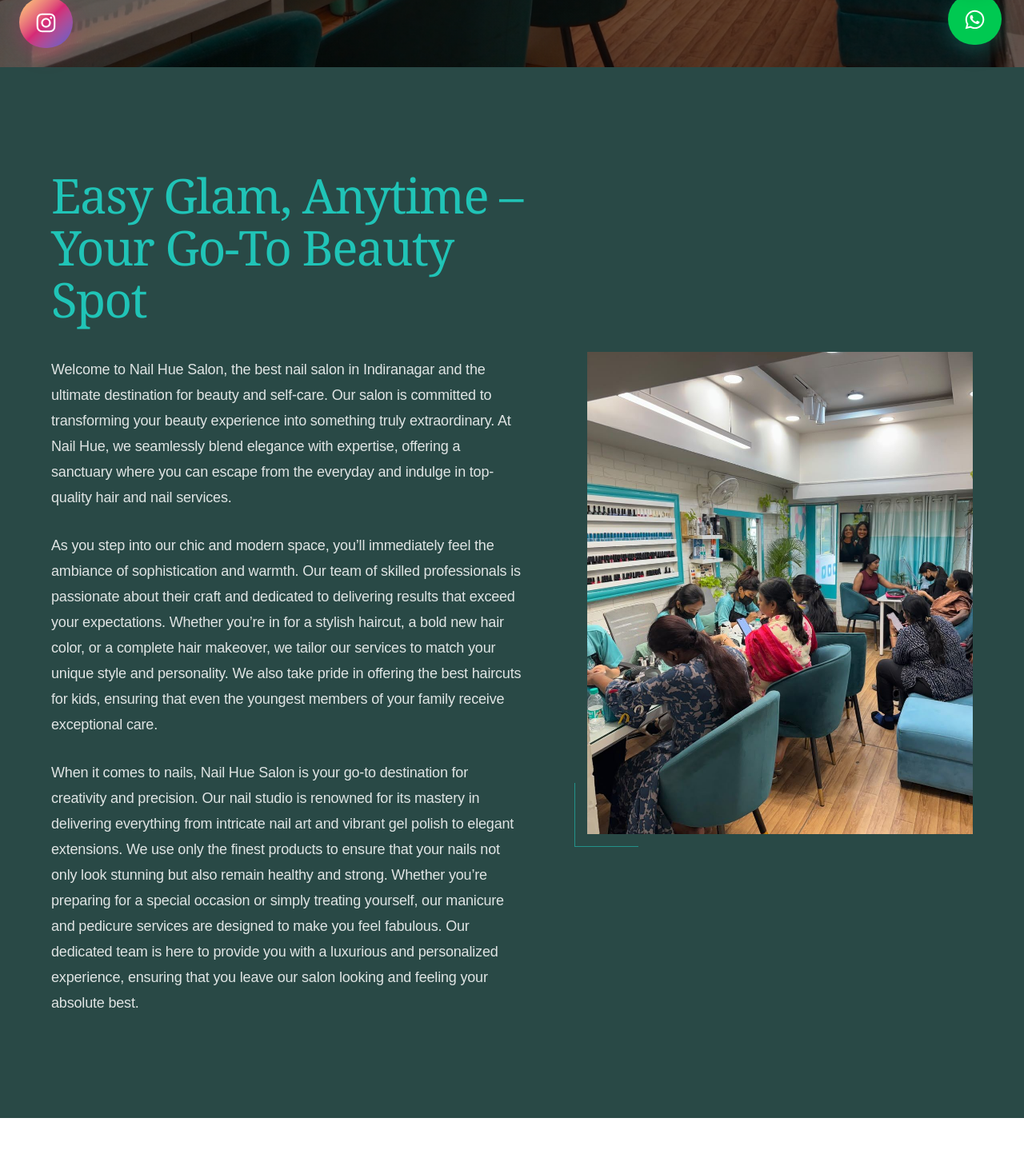
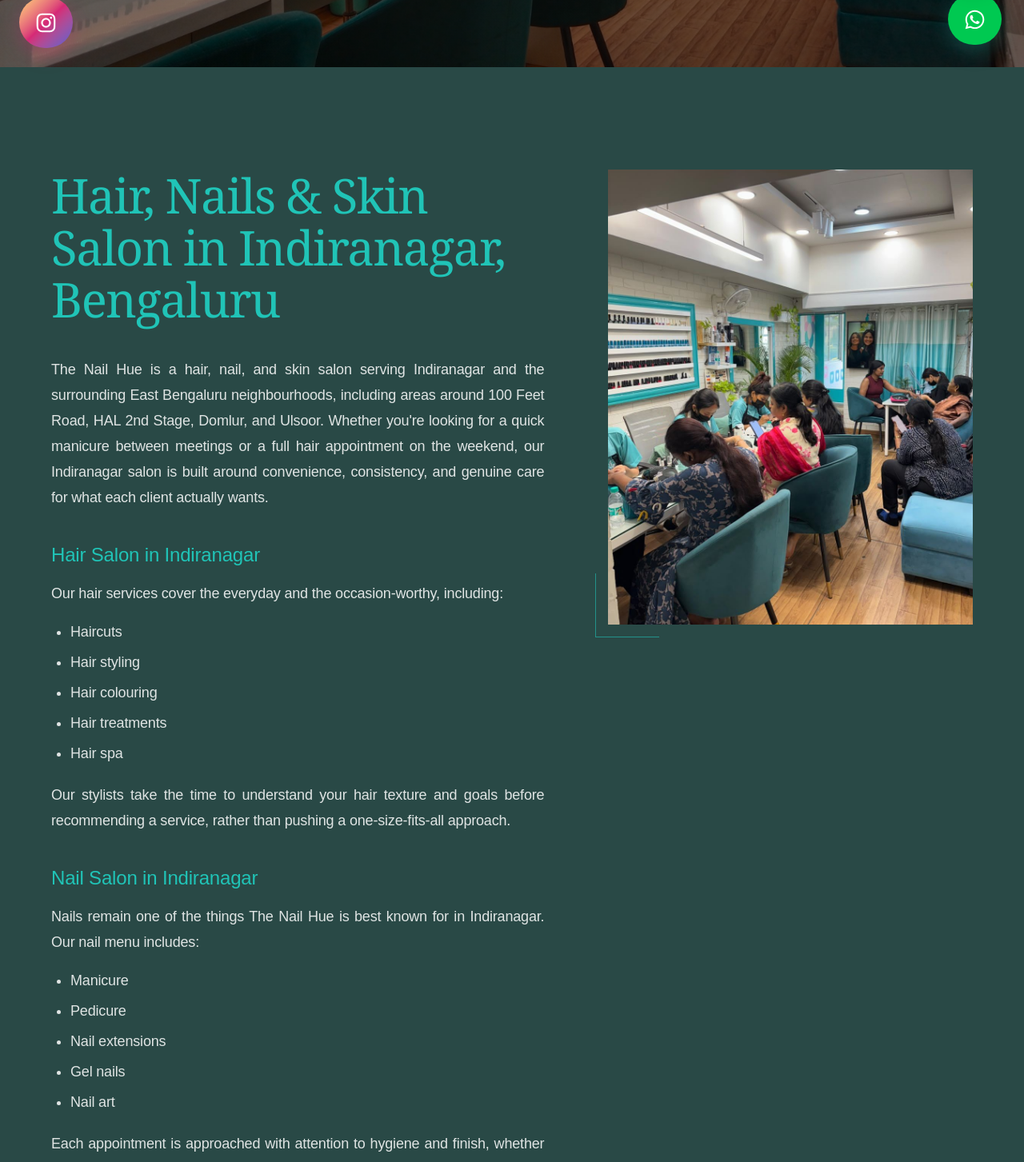
Before and after one commit to pavankrishtaiahveguru/tnh-salon, a Next.js app: page /branches/indiranagar in a window 1280 px wide. Shown: the part 716-2169 px from the top of the page at 80% size. Built offline with nearby package versions, Linux system fonts and the light colour scheme; no server answers.

Commit message:
updated branch page about section content and service booking whats msg format'

```diff
--- a/src/components/branches/BranchAbout.jsx
+++ b/src/components/branches/BranchAbout.jsx
@@ -5,93 +5,280 @@
 
   return (
     <section className="bg-[#294946] px-6 py-20 text-white sm:px-10 md:py-24 lg:px-16 lg:py-32">
-      <div className="mx-auto grid max-w-7xl items-center gap-14 lg:grid-cols-[1.1fr_0.9fr] lg:gap-20">
-        {/* Content */}
-        <div>
-          {/* Heading - Same elegant serif style as Hero */}
-          <h2 className="max-w-3xl font-serif text-4xl font-medium leading-[1.08] tracking-[-0.025em] text-[#20C4B7] sm:text-5xl md:text-[54px] lg:text-[60px]">
-            {branch.aboutTitle}
+      <div className="mx-auto grid max-w-7xl items-start gap-14 lg:grid-cols-[1.15fr_0.85fr] lg:gap-20">
+        {/* =========================
+            CONTENT
+        ========================== */}
+        <div className="min-w-0">
+          {/* Heading */}
+          <h2 className="max-w-2xl font-serif text-4xl font-medium leading-[1.08] tracking-[-0.025em] text-[#20C4B7] sm:text-5xl md:text-[54px] lg:text-[60px]">
+            {isIndiranagar
+              ? "Hair, Nails & Skin Salon in Indiranagar, Bengaluru"
+              : "Nail, Hair & Skin Salon in Sarjapur Road, Bengaluru"}
           </h2>
 
-          {/* About Content */}
           {isIndiranagar ? (
-            <div className="mt-10 max-w-3xl space-y-7 text-base font-normal leading-8 tracking-[-0.01em] text-white/85 sm:text-lg lg:text-[18px]">
-              <p>
-                Welcome to Nail Hue Salon, the best nail salon in Indiranagar
-                and the ultimate destination for beauty and self-care. Our salon
-                is committed to transforming your beauty experience into
-                something truly extraordinary. At Nail Hue, we seamlessly blend
-                elegance with expertise, offering a sanctuary where you can
-                escape from the everyday and indulge in top-quality hair and
-                nail services.
+            /* =========================
+               INDIRANAGAR
+            ========================== */
+            <div className="mt-10 max-w-2xl space-y-10 text-base font-normal leading-8 tracking-[-0.01em] text-white/85 sm:text-lg lg:text-[18px]">
+              {/* Introduction */}
+              <div>
+                <p className="text-justify">
+                  The Nail Hue is a hair, nail, and skin salon serving
+                  Indiranagar and the surrounding East Bengaluru neighbourhoods,
+                  including areas around 100 Feet Road, HAL 2nd Stage, Domlur,
+                  and Ulsoor. Whether you're looking for a quick manicure
+                  between meetings or a full hair appointment on the weekend,
+                  our Indiranagar salon is built around convenience,
+                  consistency, and genuine care for what each client actually
+                  wants.
+                </p>
+              </div>
+
+              {/* Hair */}
+              <div>
+                <h3 className="mb-4 text-xl font-medium text-[#20C4B7] sm:text-2xl">
+                  Hair Salon in Indiranagar
+                </h3>
+
+                <p className="mb-4 text-justify">
+                  Our hair services cover the everyday and the occasion-worthy,
+                  including:
                 </p>
 
-              <p>
-                As you step into our chic and modern space, you’ll immediately
-                feel the ambiance of sophistication and warmth. Our team of
-                skilled professionals is passionate about their craft and
-                dedicated to delivering results that exceed your expectations.
-                Whether you’re in for a stylish haircut, a bold new hair color,
-                or a complete hair makeover, we tailor our services to match
-                your unique style and personality. We also take pride in
-                offering the best haircuts for kids, ensuring that even the
-                youngest members of your family receive exceptional care.
+                <ul className="list-disc space-y-1.5 pl-6 text-left">
+                  <li>Haircuts</li>
+                  <li>Hair styling</li>
+                  <li>Hair colouring</li>
+                  <li>Hair treatments</li>
+                  <li>Hair spa</li>
+                </ul>
+
+                <p className="mt-5 text-justify">
+                  Our stylists take the time to understand your hair texture and
+                  goals before recommending a service, rather than pushing a
+                  one-size-fits-all approach.
+                </p>
+              </div>
+
+              {/* Nails */}
+              <div>
+                <h3 className="mb-4 text-xl font-medium text-[#20C4B7] sm:text-2xl">
+                  Nail Salon in Indiranagar
+                </h3>
+
+                <p className="mb-4 text-justify">
+                  Nails remain one of the things The Nail Hue is best known for
+                  in Indiranagar. Our nail menu includes:
                 </p>
 
-              <p>
-                When it comes to nails, Nail Hue Salon is your go-to destination
-                for creativity and precision. Our nail studio is renowned for
-                its mastery in delivering everything from intricate nail art and
-                vibrant gel polish to elegant extensions. We use only the finest
-                products to ensure that your nails not only look stunning but
-                also remain healthy and strong. Whether you’re preparing for a
-                special occasion or simply treating yourself, our manicure and
-                pedicure services are designed to make you feel fabulous. Our
-                dedicated team is here to provide you with a luxurious and
-                personalized experience, ensuring that you leave our salon
-                looking and feeling your absolute best.
+                <ul className="list-disc space-y-1.5 pl-6 text-left">
+                  <li>Manicure</li>
+                  <li>Pedicure</li>
+                  <li>Nail extensions</li>
+                  <li>Gel nails</li>
+                  <li>Nail art</li>
+                </ul>
+
+                <p className="mt-5 text-justify">
+                  Each appointment is approached with attention to hygiene and
+                  finish, whether you're coming in for a simple polish change or
+                  a more elaborate nail art design ahead of an event.
                 </p>
               </div>
+
+              {/* Skin */}
+              <div>
+                <h3 className="mb-4 text-xl font-medium text-[#20C4B7] sm:text-2xl">
+                  Skin Cleanups in Indiranagar
+                </h3>
+
+                <p className="text-justify">
+                  For skin, we keep things simple and focused with professional
+                  cleanups, a straightforward way to refresh your skin without
+                  committing to a longer facial appointment. It's a popular
+                  add-on for clients looking to fit basic skincare into a quick
+                  visit alongside a haircut or manicure.
+                </p>
+              </div>
+
+              {/* Experience */}
+              <div>
+                <h3 className="mb-4 text-xl font-medium text-[#20C4B7] sm:text-2xl">
+                  Your Beauty Destination in Indiranagar
+                </h3>
+
+                <p className="text-justify">
+                  What brings hair, nails, and skin together at The Nail Hue is
+                  a consistent standard of care across every service. Our team
+                  is trained across all three categories, so a single visit can
+                  cover more than one need — a haircut and manicure, or a
+                  cleanup and pedicure, for instance — without compromising on
+                  attention to detail. The salon is designed to feel relaxed
+                  rather than rushed, whether you're a first-time visitor or a
+                  regular.
+                </p>
+              </div>
+
+              {/* Visit */}
+              <div>
+                <h3 className="mb-4 text-xl font-medium text-[#20C4B7] sm:text-2xl">
+                  Visit The Nail Hue in Indiranagar, Bengaluru
+                </h3>
+
+                <p className="text-justify">
+                  The Nail Hue offers hair, nail, and skin services from its
+                  Indiranagar salon in Bengaluru, conveniently placed for
+                  clients across Indiranagar, Domlur, Ulsoor, and Jeevan Bima
+                  Nagar. If you're searching for a salon in Indiranagar that
+                  handles hair, nails, and skin under one roof, we'd be glad to
+                  have you visit — book an appointment online or call ahead to
+                  check availability.
+                </p>
+              </div>
+            </div>
           ) : (
-            <div className="mt-10 max-w-3xl space-y-7 text-base font-normal leading-8 tracking-[-0.01em] text-white/85 sm:text-lg lg:text-[18px]">
-              <p>
-                Hey there! Welcome to Nail Hue, best Salon in Sarjapur—
-                <strong className="font-semibold text-white">
-                  your go-to spot for all things beauty and relaxation.
-                </strong>{" "}
-                At our vibrant and friendly salon, we’re all about making you
-                look and feel fantastic. Whether you’re in the mood for a fresh
-                haircut, a bold new color, or stunning nails that turn heads,
-                our talented team is here to deliver.
+            /* =========================
+               SARJAPUR ROAD
+            ========================== */
+            <div className="mt-10 max-w-2xl space-y-10 text-base font-normal leading-8 tracking-[-0.01em] text-white/85 sm:text-lg lg:text-[18px]">
+              {/* Introduction */}
+              <div>
+                <p className="text-justify">
+                  The Nail Hue on Sarjapur Road is a full-service salon for
+                  hair, nails, and skin, located at PNR Pride on
+                  Sarjapur–Marathahalli Road, just behind Indriya (Aditya Birla
+                  Jewellery) in Doddakannelli. If you're looking for a reliable
+                  beauty salon in Sarjapur or a nail salon near Sarjapur Road,
+                  our team blends technical skill with a relaxed, welcoming
+                  atmosphere — whether you're popping in for a quick manicure or
+                  settling in for a full hair transformation.
+                </p>
+              </div>
+
+              {/* Hair */}
+              <div>
+                <h3 className="mb-4 text-xl font-medium text-[#20C4B7] sm:text-2xl">
+                  Hair Services at The Nail Hue Sarjapur Road
+                </h3>
+
+                <p className="mb-4 text-justify">
+                  Our stylists offer a complete range of hair services for
+                  everyday maintenance and special occasions alike, including:
                 </p>
 
-              <p>
-                Our extensive range of services is designed to cater to every
-                aspect of your beauty routine. From the moment you step into our
-                chic and welcoming space, you’ll experience the artistry and
-                precision of our expert team. We offer a full spectrum of hair
-                services, from trendy cuts and vibrant color transformations to
-                sophisticated styling that’s perfect for any occasion. Our
-                stylists are skilled in the latest techniques and trends,
-                ensuring you leave looking and feeling your absolute best.
+                <ul className="list-disc space-y-1.5 pl-6 text-left">
+                  <li>Haircuts</li>
+                  <li>Hair styling</li>
+                  <li>Hair colouring</li>
+                  <li>Hair treatments</li>
+                  <li>Hair spa</li>
+                </ul>
+
+                <p className="mt-5 text-justify">
+                  Whether you're after a subtle trim or a bolder colour change,
+                  our team takes the time to understand what works for your hair
+                  type and lifestyle before recommending a service.
+                </p>
+              </div>
+
+              {/* Nails */}
+              <div>
+                <h3 className="mb-4 text-xl font-medium text-[#20C4B7] sm:text-2xl">
+                  Nail Services in Sarjapur Road
+                </h3>
+
+                <p className="mb-4 text-justify">
+                  Nails are at the heart of what we do, and our Sarjapur Road
+                  branch offers the full spectrum of nail care, including:
                 </p>
 
-              <p>
-                In addition to our exceptional hair and nail services, we offer
-                a range of vegan facials and hair spa treatments that emphasize
-                relaxation and rejuvenation. Our facials are designed to be both
-                effective and gentle, using only vegan and cruelty-free products
-                that cater to all skin types. Our hair spa services are crafted
-                to provide a tranquil escape, helping you unwind and revitalize
-                in a serene environment.
+                <ul className="list-disc space-y-1.5 pl-6 text-left">
+                  <li>Manicure</li>
+                  <li>Pedicure</li>
+                  <li>Nail extensions</li>
+                  <li>Gel nails</li>
+                  <li>Nail art</li>
+                </ul>
+
+                <p className="mt-5 text-justify">
+                  Our technicians work with clean tools and quality products, so
+                  whether you're coming in for routine upkeep or a more detailed
+                  nail art design, you can expect careful, hygienic service
+                  every time.
                 </p>
+              </div>
+
+              {/* Skin */}
+              <div>
+                <h3 className="mb-4 text-xl font-medium text-[#20C4B7] sm:text-2xl">
+                  Skin & Facial Services in Sarjapur
+                </h3>
+
+                <p className="mb-4 text-justify">
+                  Alongside hair and nails, we offer a range of skin and facial
+                  treatments aimed at helping your skin look and feel healthier,
+                  including:
+                </p>
+
+                <ul className="list-disc space-y-1.5 pl-6 text-left">
+                  <li>Facials</li>
+                  <li>Skin treatments</li>
+                  <li>Vegan facials</li>
+                </ul>
+
+                <p className="mt-5 text-justify">
+                  These treatments are a popular add-on for clients in Sarjapur
+                  and Doddakannelli looking for a proper self-care break without
+                  having to travel far from home.
+                </p>
+              </div>
+
+              {/* Experience */}
+              <div>
+                <h3 className="mb-4 text-xl font-medium text-[#20C4B7] sm:text-2xl">
+                  The TNH Experience
+                </h3>
+
+                <p className="text-justify">
+                  What ties our hair, nail, and skin services together is a
+                  consistent focus on hygiene, comfort, and genuinely listening
+                  to what our clients want. Our Sarjapur Road space is designed
+                  to feel calm and unhurried, so you can relax whether you're
+                  here for a 30-minute pedicure or a longer hair and skin
+                  combination appointment. We keep our tools sanitised and our
+                  processes consistent, so every visit — first-time or regular —
+                  feels dependable.
+                </p>
+              </div>
+
+              {/* Visit */}
+              <div>
+                <h3 className="mb-4 text-xl font-medium text-[#20C4B7] sm:text-2xl">
+                  Visit Us in Sarjapur Road, Bengaluru
+                </h3>
+
+                <p className="text-justify">
+                  Conveniently located on Sarjapur–Marathahalli Road, The Nail
+                  Hue is an easy stop for residents around Doddakannelli,
+                  Sarjapur, and the wider Sarjapur Road stretch of Bengaluru.
+                  We're open seven days a week, making it simple to fit a
+                  haircut, manicure, pedicure, or facial into a busy schedule.
+                  If you're searching for a hair, nail, and skin salon near
+                  Sarjapur Road, we'd love to have you visit — book your
+                  appointment online or give us a call to get started.
+                </p>
+              </div>
             </div>
           )}
         </div>
 
-        {/* Branch Image */}
-        <div className="relative">
-          <div className="relative aspect-[4/5] w-full overflow-hidden">
+        {/* =========================
+            BRANCH IMAGE
+        ========================== */}
+        <div className="relative lg:sticky lg:top-28">
+          <div className="relative mx-auto aspect-[4/5] w-full max-w-xl overflow-hidden">
             <Image
               src={
                 isIndiranagar
@@ -101,13 +288,13 @@
               alt={`${branch.name} Nail Hue salon interior`}
               fill
               priority
-              sizes="(max-width: 1024px) 100vw, 42vw"
+              sizes="(max-width: 1024px) 100vw, 40vw"
               className="object-cover transition-transform duration-700 hover:scale-[1.02]"
             />
           </div>
 
           {/* Decorative Accent */}
-          <div className="absolute -bottom-3 -left-3 h-16 w-16 border-b border-l border-[#20C4B7]/60 sm:-bottom-4 sm:-left-4 sm:h-20 sm:w-20" />
+          <div className="absolute -bottom-4 -left-4 h-20 w-20 border-b border-l border-[#20C4B7]/60" />
         </div>
       </div>
     </section>
```
Also changed, not shown: src/components/services/bookingUtils.js (+11 -19 lines). Lines whose indentation alone changed are shown as unchanged.
